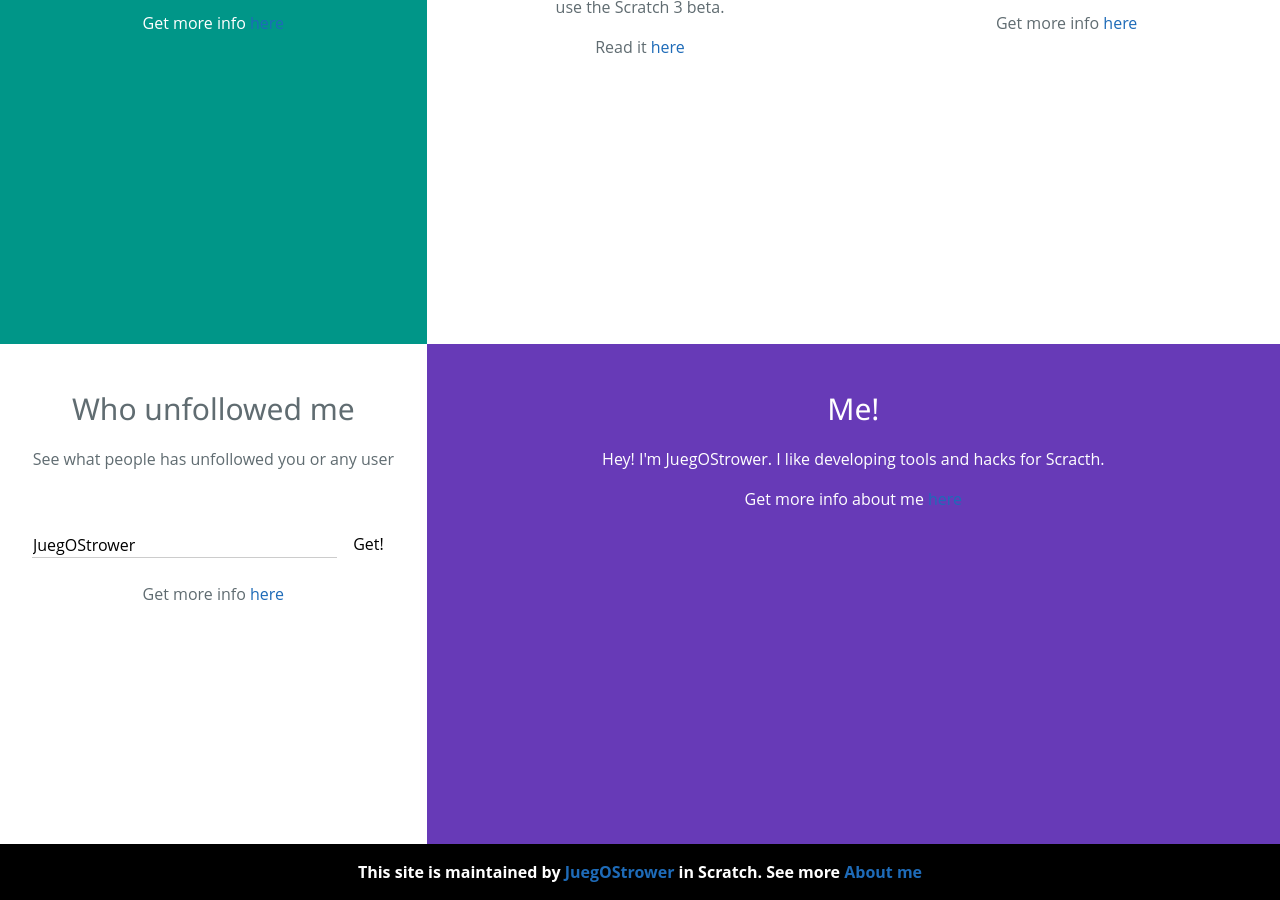
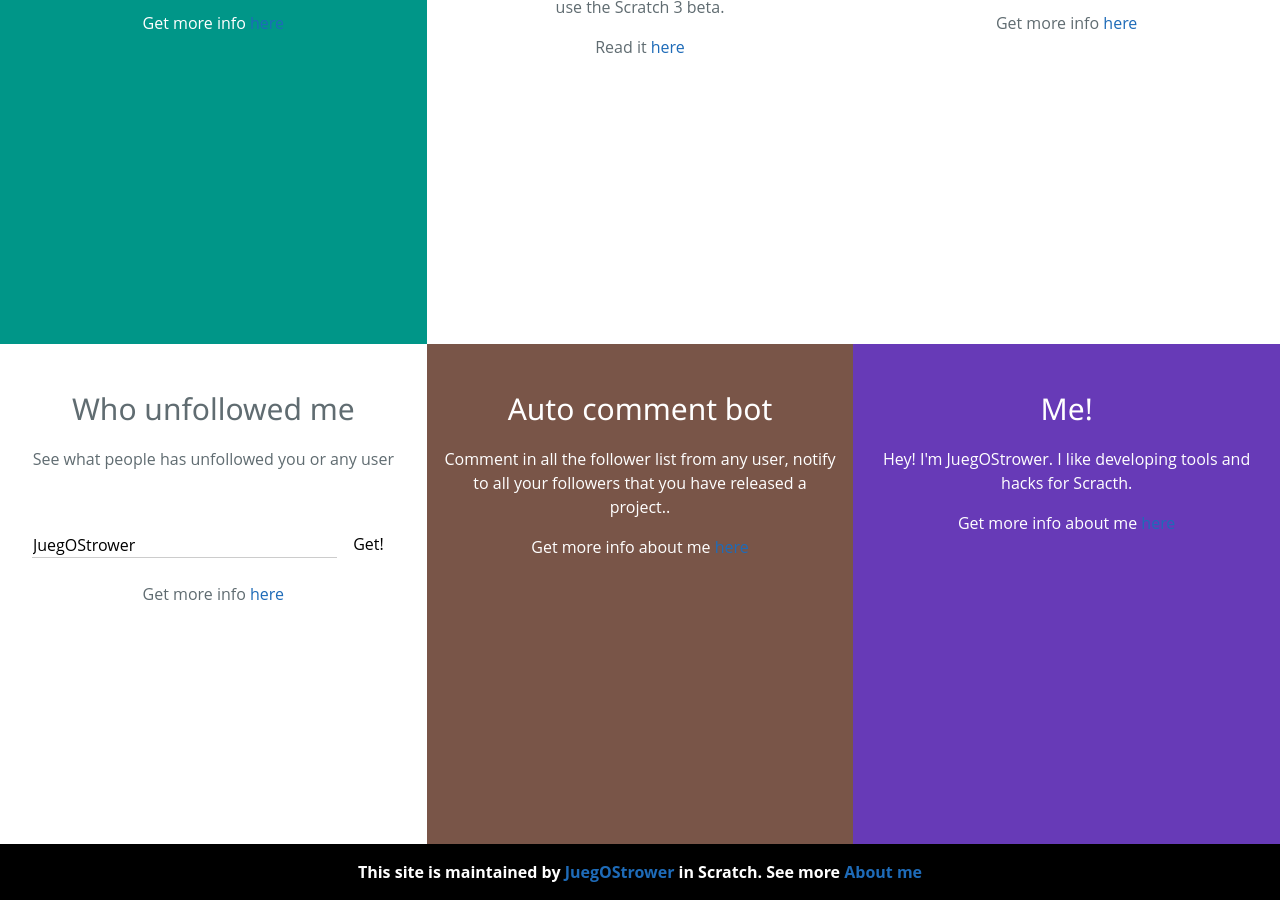
Before and after one commit to JuegOStrower/juegostrower.github.io, a Jekyll site: the page index.html, which Jekyll copies as it is, in a window 1280 px wide and 900 px high, scrolled down 2612 px. Built offline with Jekyll 4.4.1, drawn with Linux system fonts in a browser that asks for light colours; nearby versions of some CDN libraries; comment, search, counter and statistics services are not loaded.

Commit message:
Added autocomenter

```diff
--- a/index.html
+++ b/index.html
@@ -340,14 +340,20 @@
           <p>Get more info <a href="unfollowers">here</a></p>
         </div>
       </div>
-      <div class="w3-rest w3-deep-purple w3-center" style="min-height:500px">
+      <div class="w3-third w3-brown w3-center" style="min-height:500px">
+        <div class="w3-padding-32">
+          <h2>Auto comment bot</h2>
+          <p class="w3-container">Comment in all the follower list from any user, notify to all your followers that you have released a project..</p>
+          <p>Get more info about me <a href="commenter">here</a></p>
+        </div>
+      </div>
+      <div class="w3-third w3-deep-purple w3-center" style="min-height:500px">
         <div class="w3-padding-32">
           <h2>Me!</h2>
           <p class="w3-container">Hey! I'm JuegOStrower. I like developing tools and hacks for Scracth.</p>
           <p>Get more info about me <a href="me">here</a></p>
         </div>
-      </div>
-    </div>
+      </div>    </div>
     <footer style="min-height: calc(100vh - 1740px - 331px);" class="w3-center w3-container w3-black w3-padding-16">
       <span class="site-footer-owner">This site is maintained by <a href="https://scratch.mit.edu/users/JuegOStrower">JuegOStrower</a> in Scratch. See more <a href="me">About me</a></span>
     </footer>
```
Also changed, not shown: commenter/index.html (added, +60 -0 lines).
